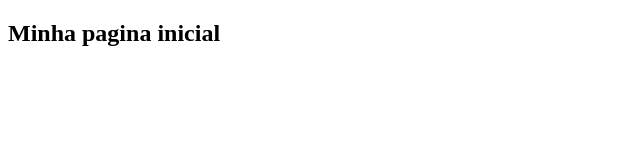
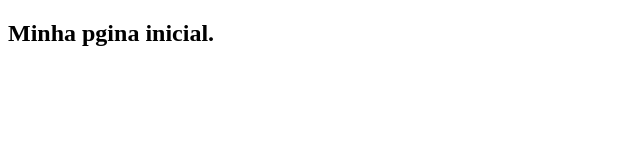
Before and after one commit to rogeriodcb/projeto-curso-git, a plain HTML site: page index.html in a window 1280 px wide. Shown: the full height of the page, 0-640 px from the left. Drawn offline with Linux system fonts and the light colour scheme.

Commit message:
Adicionado ponto final

```diff
--- a/index.html
+++ b/index.html
@@ -6,6 +6,6 @@
     <title>Curso de Git e Github</title>
 </head>
 <body>
-    <h2>Minha pagina inicial</h2>
+    <h2>Minha pgina inicial.</h2>
 </body>
 </html>
```
